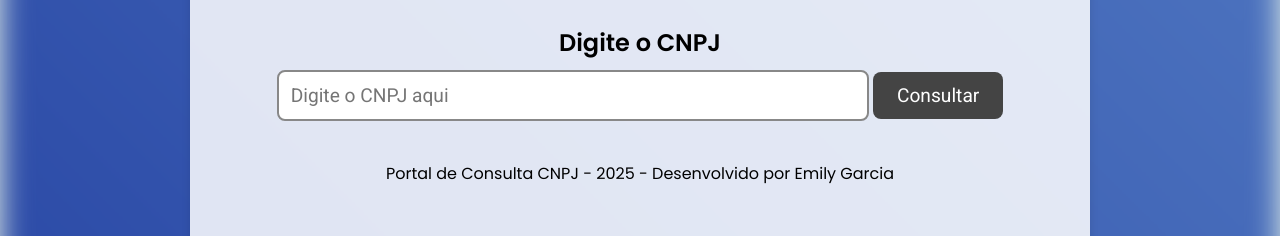
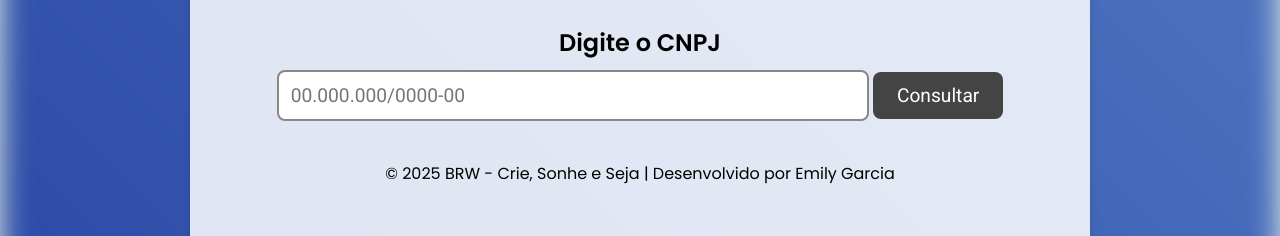
Before and after one commit to emy-devfullstack/Portal-de-consultas, a plain HTML site: page index.html in a window 1280 px wide. Shown: the part 295-531 px from the top of the page. Drawn offline with Linux system fonts and the light colour scheme.

Commit message:
new visual

```diff
--- a/index.html
+++ b/index.html
@@ -21,7 +21,7 @@
 
         <div class="search-form">
             <h2>Digite o CNPJ</h2>
-            <input type="text" id="cnpj" placeholder="Digite o CNPJ aqui" />
+            <input type="text" id="cnpj" placeholder="00.000.000/0000-00" />
             <button onclick="consultarCnpj()">Consultar</button>
         </div>
 
@@ -32,7 +32,7 @@
         </div>
 
         <div>
-            <p>Portal de Consulta CNPJ - 2025 - Desenvolvido por Emily Garcia</p>
+            <p>© 2025 BRW - Crie, Sonhe e Seja | Desenvolvido por Emily Garcia</p>
         </div>
     </div>
 
```
